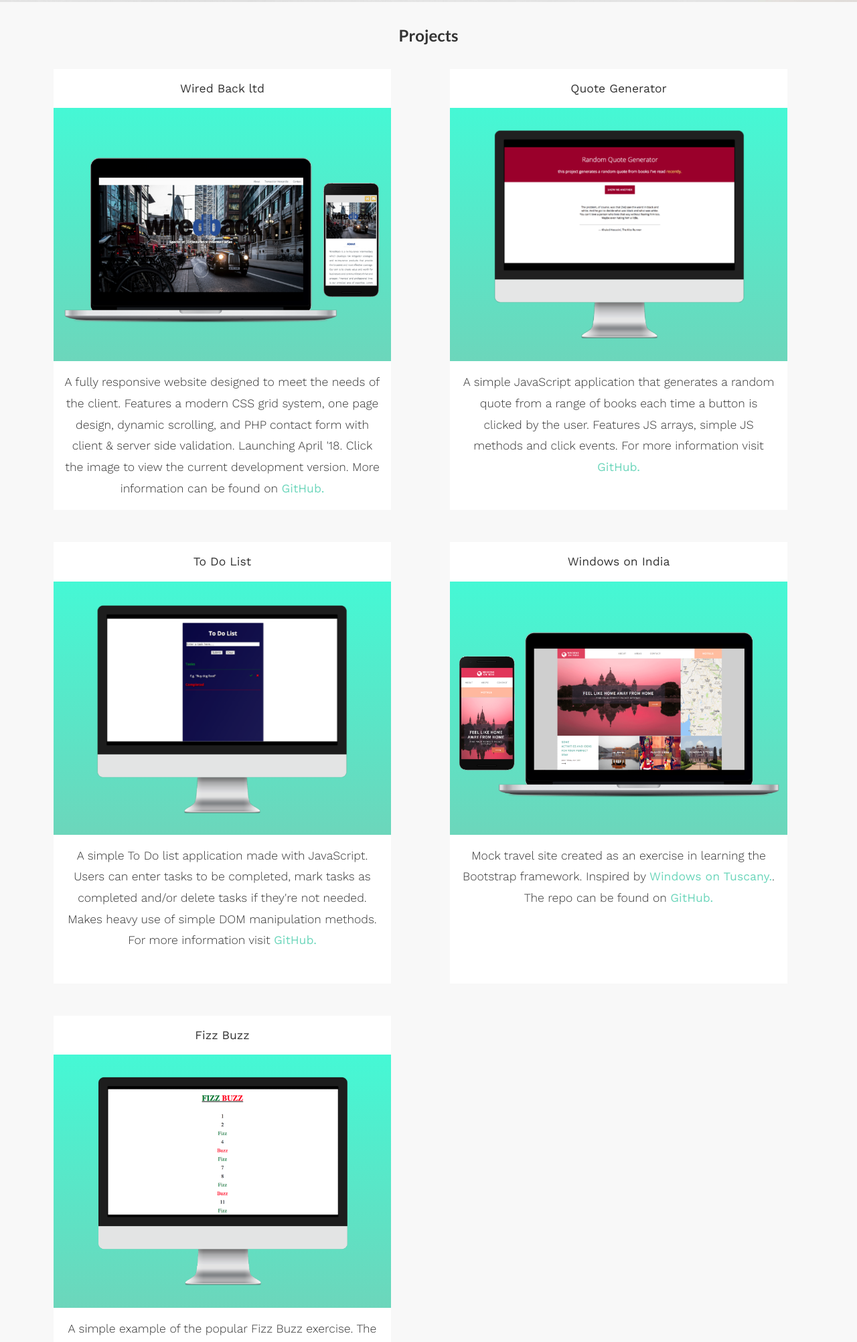
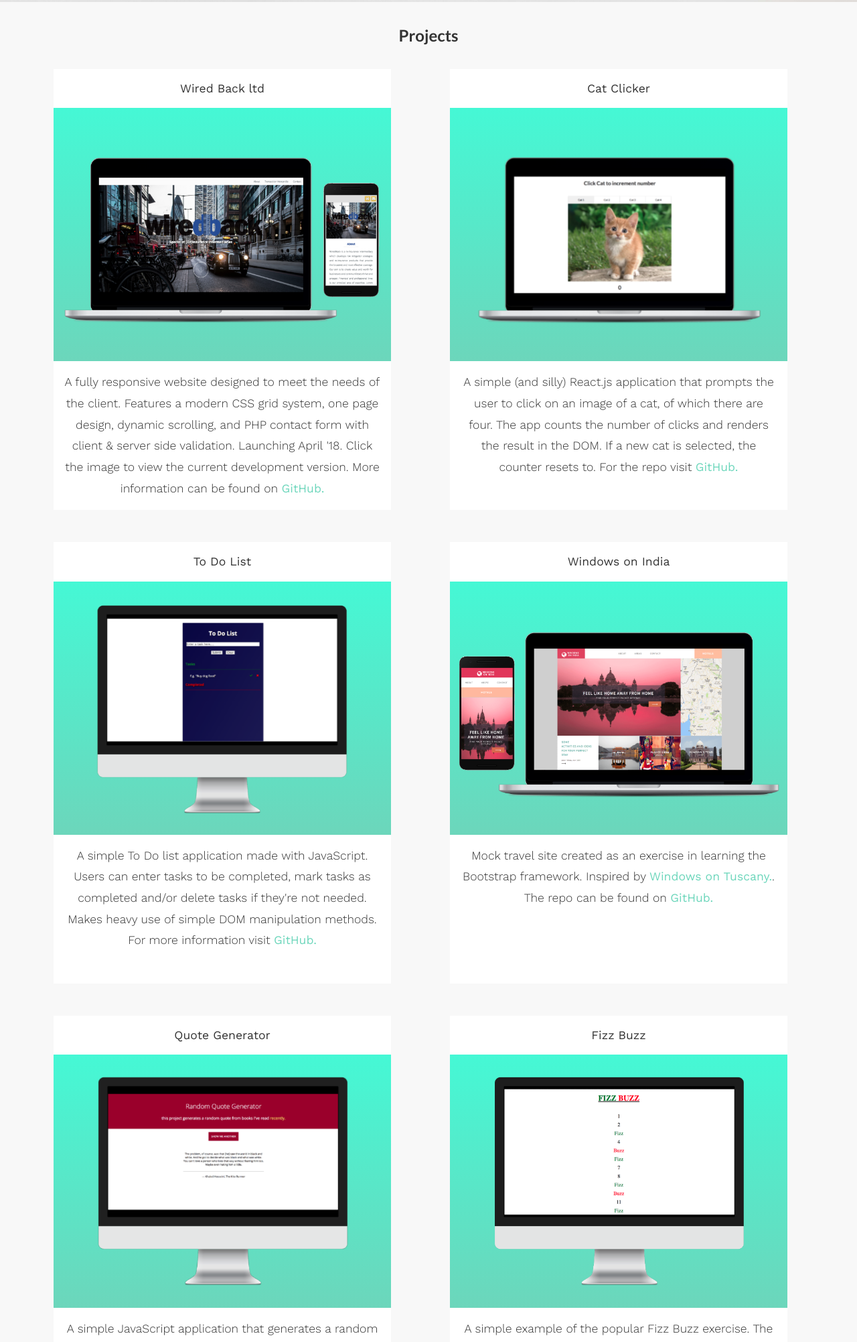
Before and after one commit to angusclarkdev/Portfolio-3.0, a plain HTML site: page index.html in a window 1280 px wide. Shown: the part 797-2800 px from the top of the page at 67% size. Drawn offline with nearby package versions, Linux system fonts and the light colour scheme.

Commit message:
add new project - catclicker

```diff
--- a/index.html
+++ b/index.html
@@ -55,10 +55,10 @@
           the current development version. More information can be found on <a class="link" target="_blank" href="https://github.com/angusclarkdev/WiredBack">GitHub.</a> </p>
       </div>
       <div class="image">
-        <p class="name">Quote Generator</p>
-        <a target="_blank" href="https://angusclarkdev.github.io/Quote-Generator/"> <img src="images/quotes1.png" alt=""> </a>
+        <p class="name">Cat Clicker</p>
+        <a target="_blank" href="https://angusclarkdev.github.io/catclicker/"> <img src="images/catclicker.png" alt=""> </a>
         <p class="description
-         "> A simple JavaScript application that generates a random quote from a range of books each time a button is clicked by the user. Features JS arrays, simple JS methods and click events. For more information visit <a class="link" target="_blank" href="https://github.com/angusclarkdev/Quote-Generator">GitHub.</a></p>
+         "> A simple (and silly) React.js application that prompts the user to click on an image of a cat, of which there are four. The app counts the number of clicks and renders the result in the DOM. If a new cat is selected, the counter resets to. For the repo  visit <a class="link" target="_blank" href="https://github.com/angusclarkdev/catclicker">GitHub.</a></p>
       </div>
       <div class="image">
         <p class="name">To Do List</p>
@@ -71,6 +71,12 @@
         <a target="_blank" href="https://angusclarkdev.github.io/Windows-on-India/"><img src="images/windows.png" alt=""> </a>
         <p class="description">Mock travel site created as an exercise in learning the Bootstrap framework. Inspired by <a class="link" href="http://www.windowsontuscany.com/">Windows on Tuscany.</a>. The repo can be found on
           <a class="link" target="_blank" href="https://github.com/angusclarkdev/Windows-on-India"> GitHub.</a> </p>
+      </div>
+      <div class="image">
+        <p class="name">Quote Generator</p>
+        <a target="_blank" href="https://angusclarkdev.github.io/Quote-Generator/"> <img src="images/quotes1.png" alt=""> </a>
+        <p class="description
+         "> A simple JavaScript application that generates a random quote from a range of books each time a button is clicked by the user. Features JS arrays, simple JS methods and click events. For more information visit <a class="link" target="_blank" href="https://github.com/angusclarkdev/Quote-Generator">GitHub.</a></p>
       </div>
       <div class="image">
         <p class="name">Fizz Buzz</p>
```
Also changed, not shown: images/catclicker.png (added), 2 other files.
